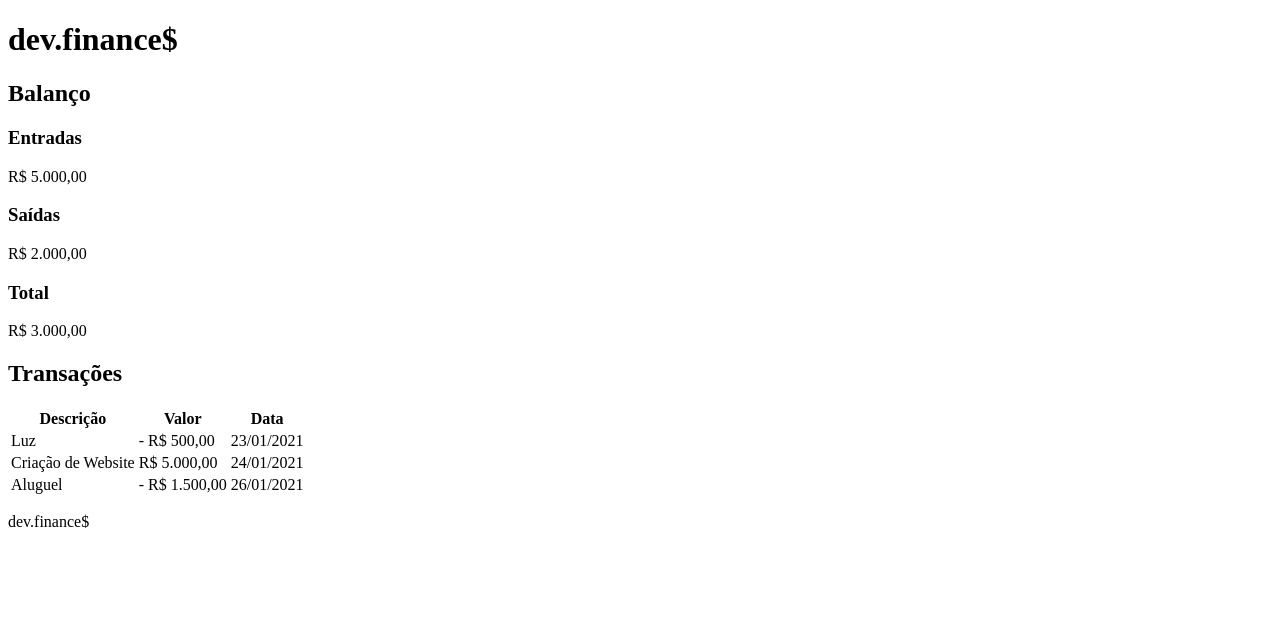
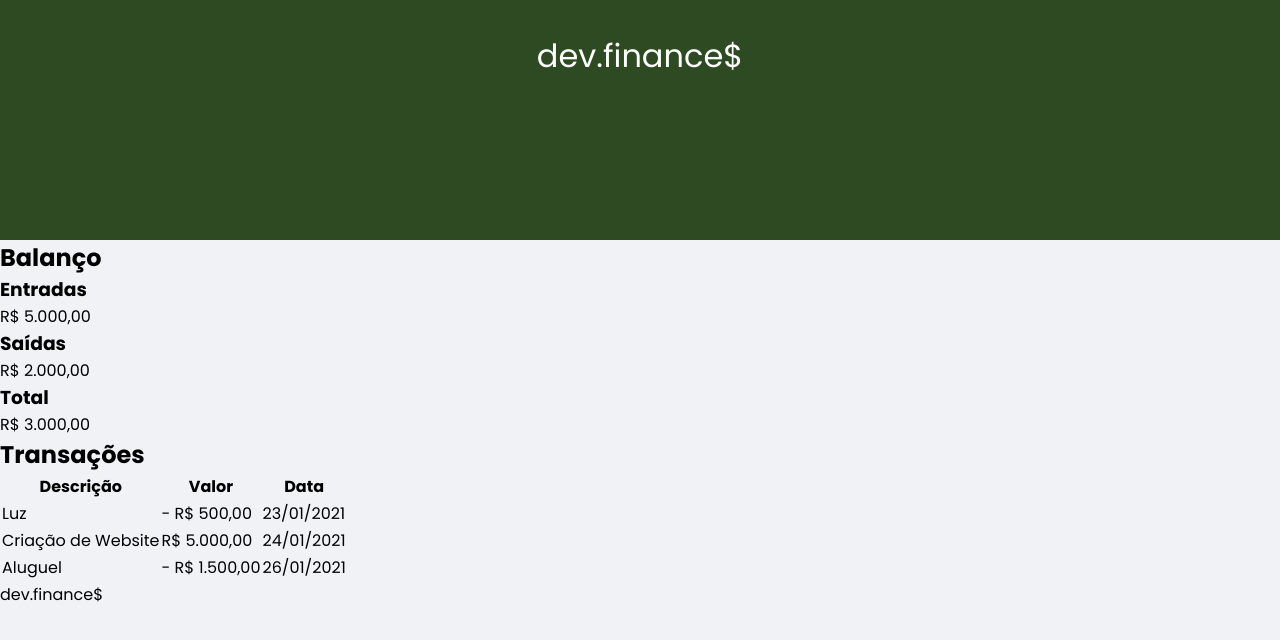
Before and after one commit to BraianNicolao/Discover-financeiro, a plain HTML site: page index.html in a window 1280 px wide. Drawn offline with Linux system fonts and the light colour scheme.

Commit message:
Adicionado estilo para header

```diff
--- a/index.html
+++ b/index.html
@@ -5,6 +5,9 @@
     <meta http-equiv="X-UA-Compatible" content="IE=edge" />
     <meta name="viewport" content="width=device-width, initial-scale=1.0" />
     <link rel="stylesheet" href="./style.css">
+    <link rel="preconnect" href="https://fonts.googleapis.com">
+    <link rel="preconnect" href="https://fonts.gstatic.com" crossorigin>
+    <link href="https://fonts.googleapis.com/css2?family=Poppins:ital,wght@0,400;0,700;1,100;1,200;1,300;1,400&display=swap" rel="stylesheet">
     <title>dev.finance$</title>
   </head>
   <body>
--- a/style.css
+++ b/style.css
@@ -0,0 +1,23 @@
+/*Global*/
+*{
+  margin: 0px;
+  padding: 0px;
+  box-sizing: border-box;
+}
+
+body{
+  background: #f0f2f5;
+  font-family:'Poppins', sans-serif;
+}
+
+/*Header*/
+header{
+  background: #2D4A22;
+  padding: 2rem 0 10rem;
+  text-align: center;
+}
+
+#logo{
+  color: #fff;
+  font-weight: 100;
+}
```
